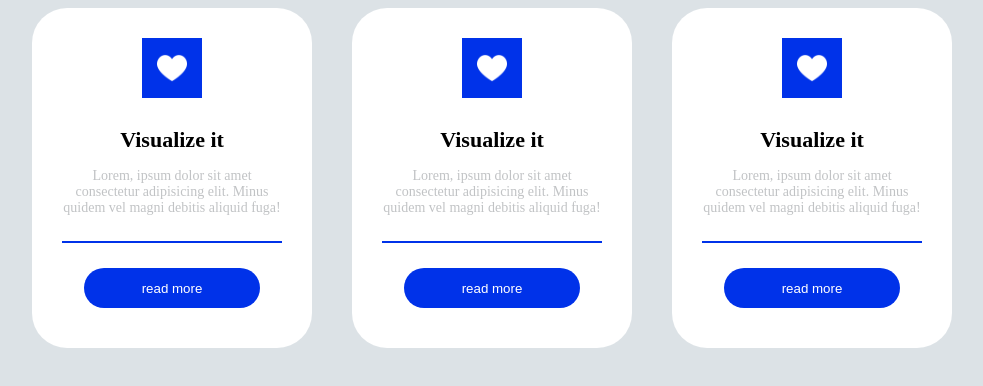
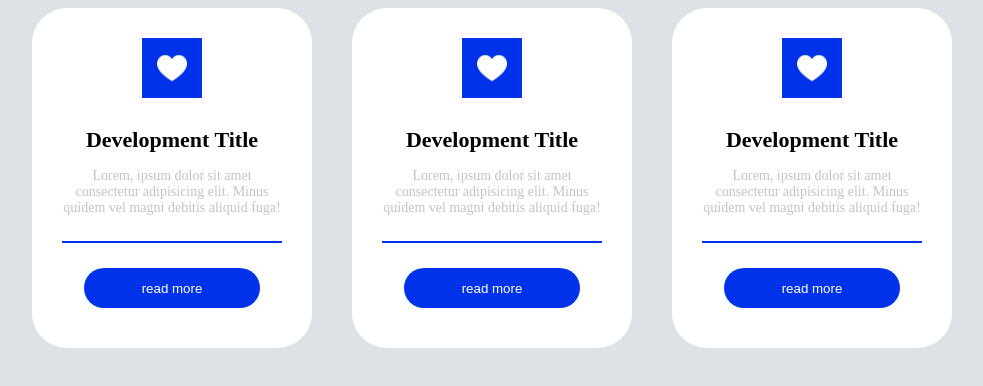
Before and after one commit to rahulsharmavrit/testme, a plain HTML site: page index.html in a window 1280 px wide. Shown: the whole page, without its empty margins (148-1131 px from the left). Drawn offline with Linux system fonts and the light colour scheme.

Commit message:
development commit

```diff
--- a/index.html
+++ b/index.html
@@ -16,7 +16,7 @@
             <img src="heart.png" alt="logo">
         </div>
         <div class="description-box">
-            <h4 class="title-tag">Visualize it</h4>
+            <h4 class="title-tag">Development Title</h4>
             <p class="description-tag">Lorem, ipsum dolor sit amet consectetur adipisicing elit. Minus quidem vel magni debitis aliquid fuga!</p>
         </div>
         <button>read more</button>
@@ -29,7 +29,7 @@
                 <img src="heart.png" alt="logo">
             </div>
             <div class="description-box">
-                <h4 class="title-tag">Visualize it</h4>
+                <h4 class="title-tag">Development Title</h4>
                 <p class="description-tag">Lorem, ipsum dolor sit amet consectetur adipisicing elit. Minus quidem vel magni debitis aliquid fuga!</p>
             </div>
             <button>read more</button>
@@ -42,7 +42,7 @@
             <img src="heart.png" alt="logo">
         </div>
         <div class="description-box">
-            <h4 class="title-tag">Visualize it</h4>
+            <h4 class="title-tag">Development Title</h4>
             <p class="description-tag">Lorem, ipsum dolor sit amet consectetur adipisicing elit. Minus quidem vel magni debitis aliquid fuga!</p>
         </div>
         <button>read more</button>
```
